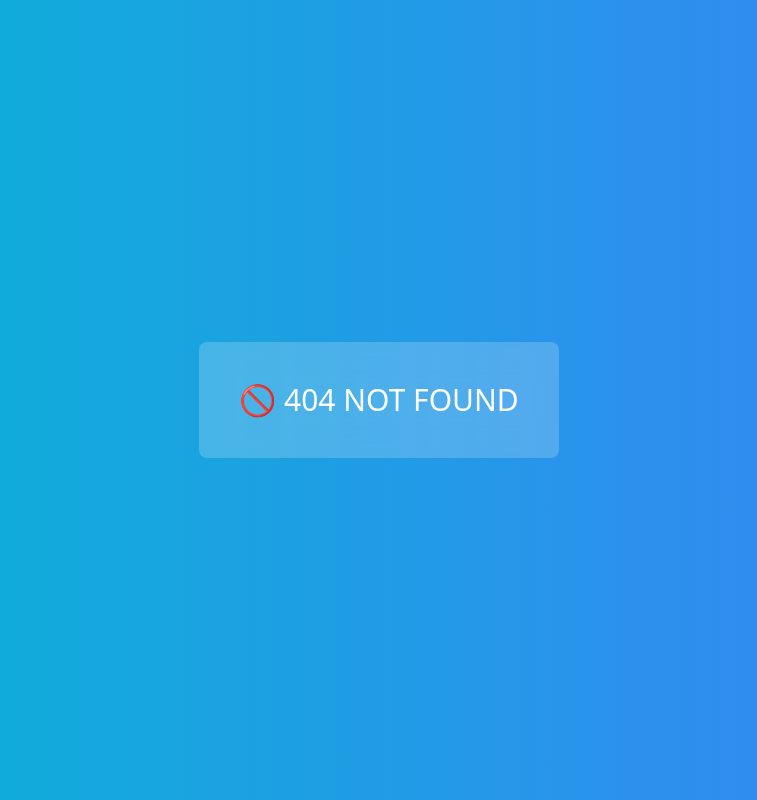
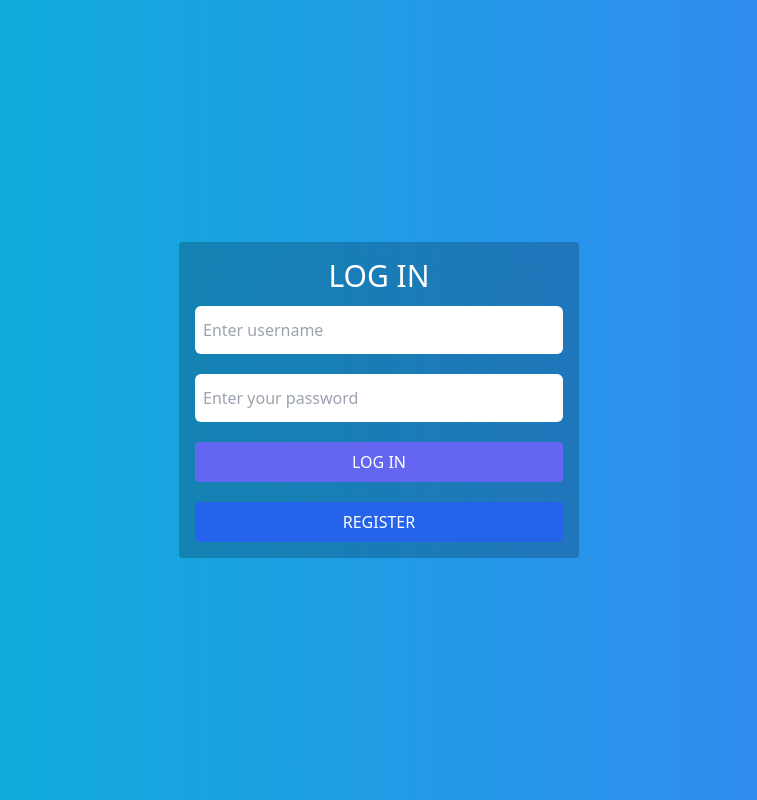
Before and after one commit to aytullahdev/realtimechat, a React (Create React App) app: page /login in a window 1280 px wide. Before the commit this address had no page. Shown: the whole page, without its empty margins (261-1018 px from the left). Built offline with nearby package versions, Linux system fonts and the light colour scheme.

Commit message:
Log in from created and Toast is added

```diff
--- a/package.json
+++ b/package.json
@@ -12,6 +12,7 @@
     "react-dom": "^18.1.0",
     "react-router-dom": "^6.3.0",
     "react-scripts": "5.0.1",
+    "react-toastify": "^9.0.3",
     "web-vitals": "^2.1.4"
   },
   "scripts": {
--- a/src/App.js
+++ b/src/App.js
@@ -1,14 +1,21 @@
 import { Route, Routes } from "react-router-dom";
 import Notfound from "./Components/Error/Notfound";
 import Home from "./Components/Home";
-
+import Login from "./Components/User/Login";
+import {ToastContainer} from 'react-toastify';
+import 'react-toastify/dist/ReactToastify.css';
 function App() {
   return (
+    <div>
     <div className="  bg-gradient-to-r from-cyan-500 to-blue-500 text-white min-w-screen min-h-screen flex justify-center items-center">
-        <Routes>
-          <Route path="/" element={<Home />} />
-          <Route path="*" element={<Notfound/>}/>
-        </Routes>
+      <Routes>
+        <Route path="/" element={<Home />} />
+        <Route path="/login" element={<Login/>}/>
+        <Route path="*" element={<Notfound />} />
+      </Routes>
+
+    </div>
+    <ToastContainer/>
     </div>
   );
 }
--- a/src/Components/Home.js
+++ b/src/Components/Home.js
@@ -1,13 +1,19 @@
 import React from "react";
+import { Link } from "react-router-dom";
 
 const Home = () => {
   return (
     <div>
       <div className="text-3xl p-5 w-[450px] backdrop-blur-xl rounded-lg bg-white/30 uppercase">
         <h1 className="text-center">Welcome To Friendly Chat</h1>
-        <button className="btn bg-blue-600 hover:bg-blue-500 border-none mx-auto block my-10">
-          CONTINUE
-        </button>
+        <div className="flex justify-center">
+          <Link
+            to="/login"
+            className="btn bg-blue-600 hover:bg-blue-500 border-none mx-auto  my-10"
+          >
+            CONTINUE
+          </Link>
+        </div>
       </div>
     </div>
   );
--- a/src/Components/User/Login.js
+++ b/src/Components/User/Login.js
@@ -1,11 +1,62 @@
-import React from 'react';
+import React, { useState } from "react";
+import { toast } from "react-toastify";
 
 const Login = () => {
-    return (
+  //user details
+  const [user, setUser] = useState({ name: "", email: "",pwd:"" });
+  // from handel login
+  const handleLogin = (e) => {
+    e.preventDefault();
+
+  };
+  return (
+    <div>
+      {/* Outer main div */}
+      <div className="w-[400px] backdrop-blur-lg bg-black/20 p-4 rounded">
         <div>
-            Login
+            <h1 className="text-3xl mb-3 uppercase text-center">LOG IN</h1>
         </div>
-    );
+        <form
+          onSubmit={handleLogin}
+          className="text-black flex flex-col space-y-5"
+        >
+          <div>
+            <input
+              type="text"
+              placeholder="Enter username"
+              className="py-3 px-2 rounded-md border-none outline-none w-full"
+              onChange={(e) => setUser({ ...user, name: e.target.value })}
+            />
+          </div>
+          <div>
+            <input
+              type="password"
+              placeholder="Enter your password"
+              className="py-3 px-2 rounded-md border-none outline-none w-full"
+              onChange={(e) => setUser({ ...user, pwd: e.target.value })}
+            />
+          </div>
+
+          <div className="flex justify-center">
+            <button
+              type="submit"
+              className="bg-indigo-500 uppercase rounded w-full h-10 text-white "
+            >
+              LOG IN
+            </button>
+          </div>
+          <div className="flex justify-center">
+            <button
+              type="submit"
+              className="bg-blue-600 uppercase rounded w-full h-10 text-white"
+            >
+              Register
+            </button>
+          </div>
+        </form>
+      </div>
+    </div>
+  );
 };
 
 export default Login;
```
Also changed, not shown: src/Components/Error/Notfound.js (+8 -6 lines), 1 other file (tests, documents, lock files or other folders).
